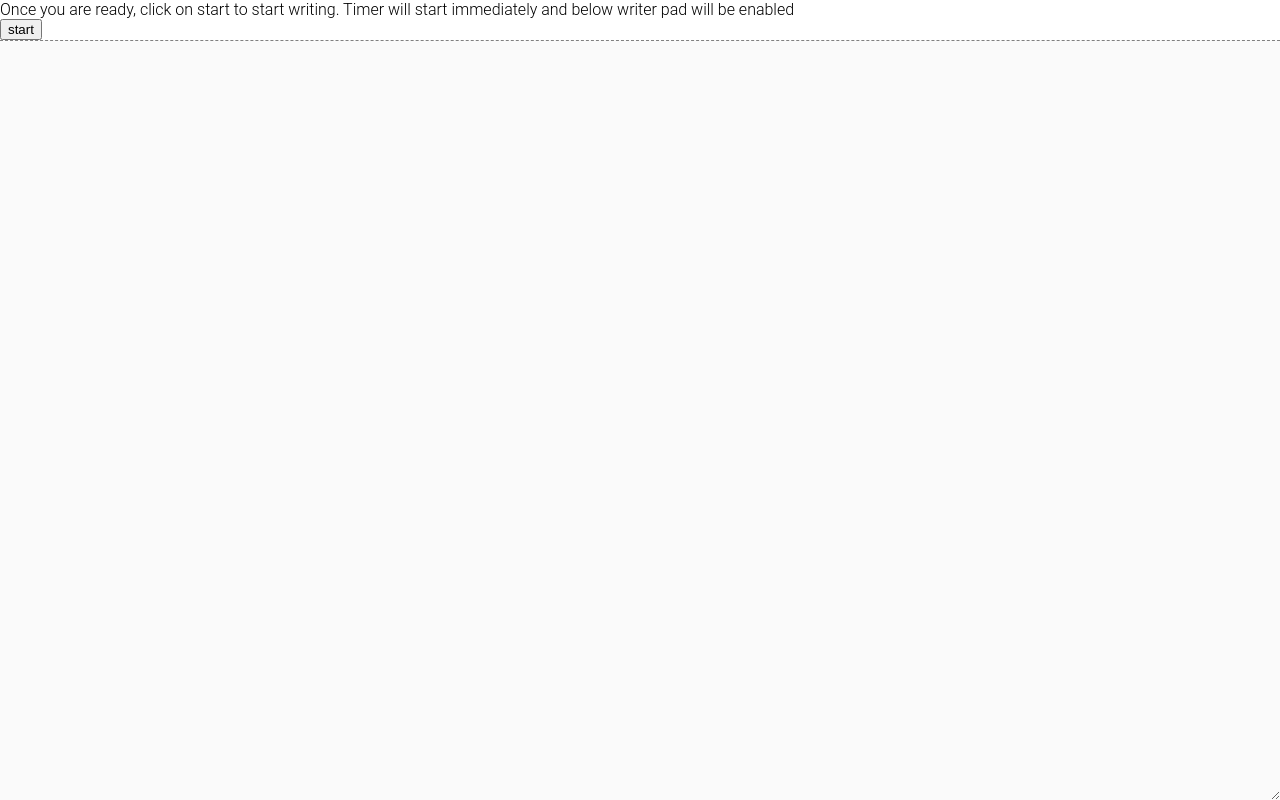
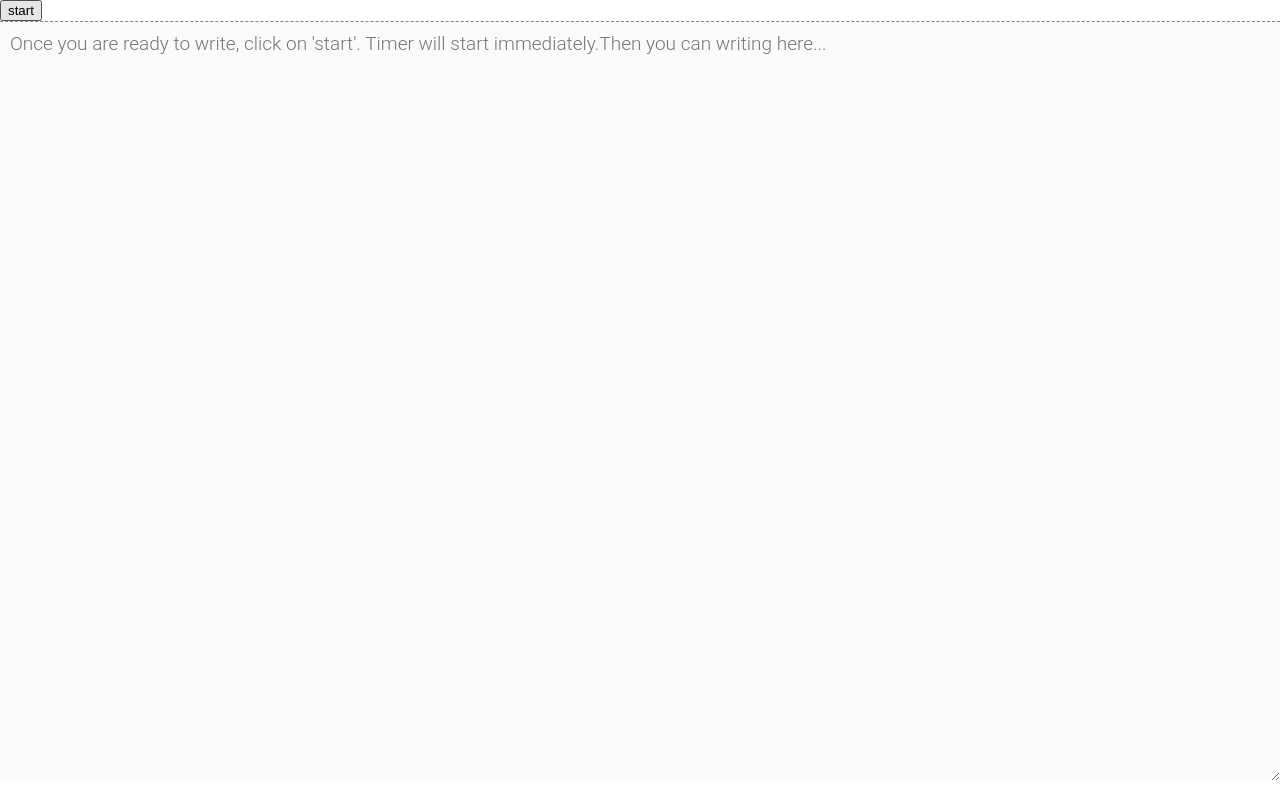
Before and after one commit to SrikanthYashaswi/TimedWriting, a plain HTML site: page index.html in a window 1280 px wide. Drawn offline with Linux system fonts and the light colour scheme.

Commit message:
fixing textarea placeholder

```diff
--- a/index.html
+++ b/index.html
@@ -26,10 +26,10 @@
         </style>
 </head>
 <body style="margin:0px;">
-<div id="time">Once you are ready, click on start to start writing. Timer will start immediately and below writer pad will be enabled</div>
+<div id="time"></div>
 <button onclick="startTimer()" id="start">start</button>
 
-<textarea id="resp" disabled="true" spellcheck="false">
+<textarea id="resp" disabled="true" spellcheck="false" placeholder="Once you are ready to write, click on 'start'. Timer will start immediately.Then you can writing here...">
 </textarea>
 
 <script>
```
